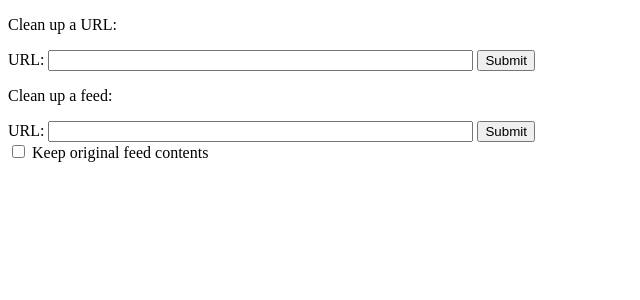
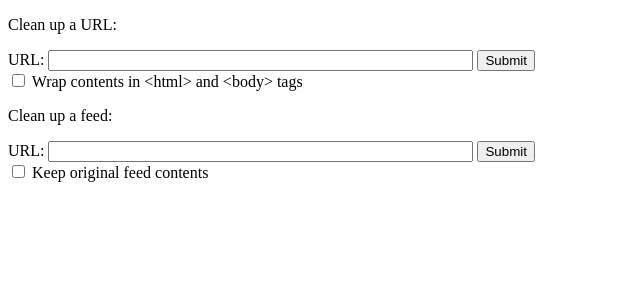
Before and after one commit to arantius/readability-api, a Django app: template templates/main.html in a window 1280 px wide. Shown: the top 300 px of the page, without its empty margins (0-640 px from the left). Run offline with Django 3.2, Linux system fonts and the light colour scheme; the template is opened without the code that fills it, so the values that code supplies are empty.

Commit message:
Add an "html_wrap" option to the URL clean handler.
Yahoo Pipes cries without this.  Absurd!

```diff
--- a/main.py
+++ b/main.py
@@ -60,8 +60,11 @@ class Clean(webapp.RequestHandler):
         self.redirect('/clean?feed=' + urllib.quote(feed))
     else:
       url = self.request.get('url') or self.request.get('link')
+      html_wrap = self.request.get('html_wrap', 'False') == 'True'
       if url:
         output = clean.CleanUrl(url)
+        if html_wrap:
+          output = u'<html><body>\n%s\n</body></html>' % output
       else:
         output = 'Provide either "url" or "feed" parameters!'
 
--- a/templates/main.html
+++ b/templates/main.html
@@ -10,7 +10,11 @@
 <p>Clean up a URL:</p>
 <form method='get' action='/clean'>
 URL: <input type='text' name='url' size='50'>
-<input type='submit'>
+<input type='submit'><br>
+<label>
+  <input type='checkbox' name='html_wrap' value='True'>
+  Wrap contents in &lt;html&gt; and &lt;body&gt; tags
+</label>
 </form>
 
 <p>Clean up a feed:</p>
```
